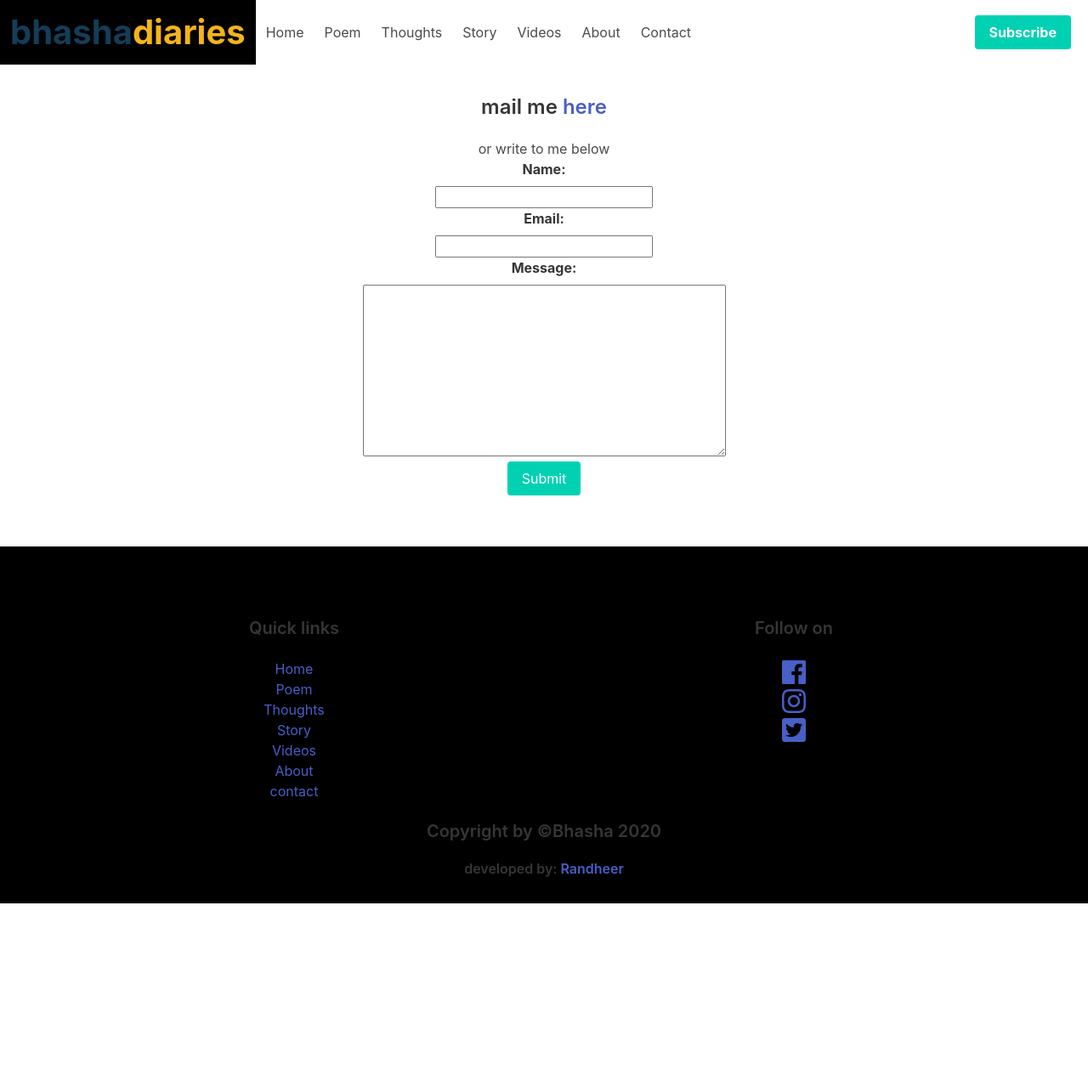
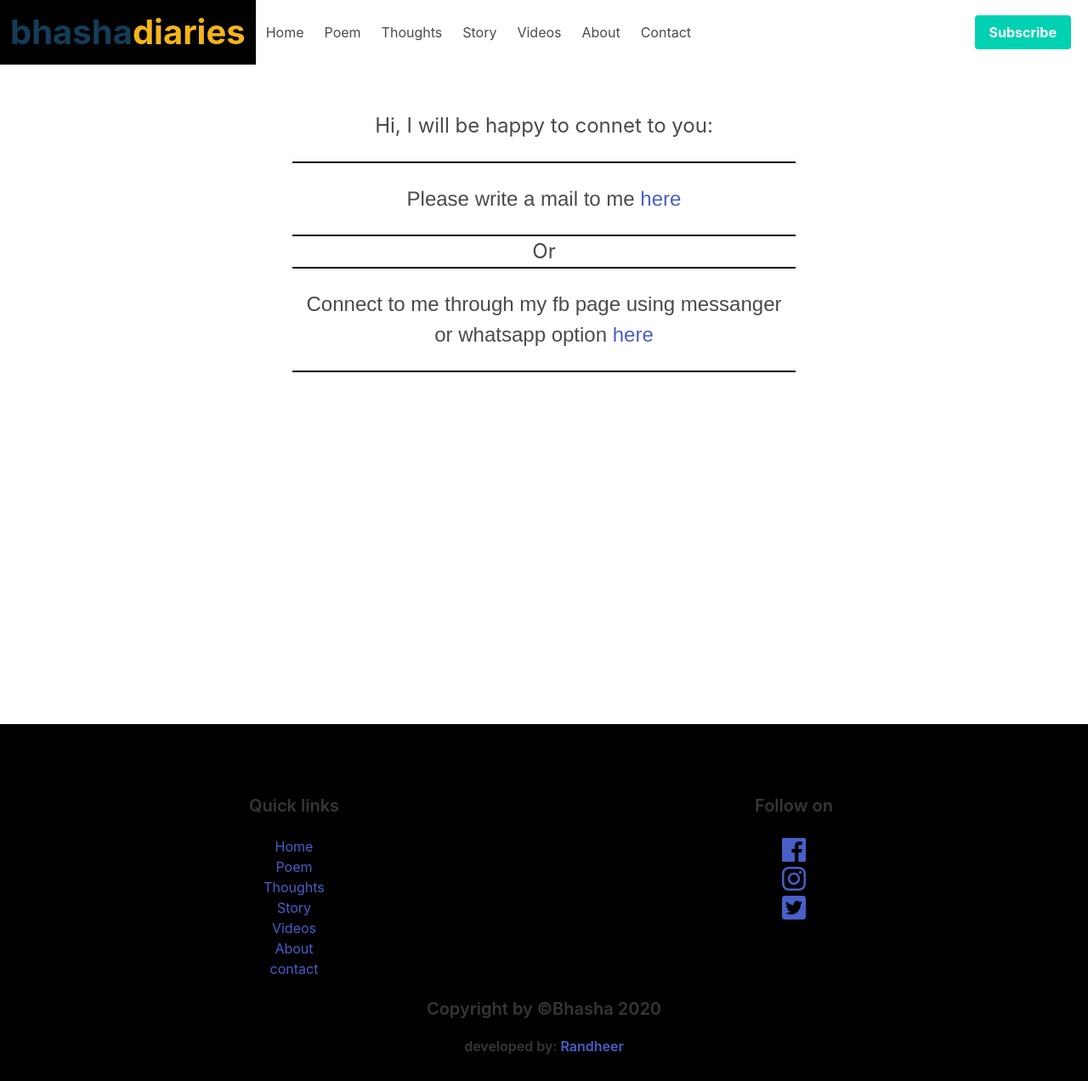
Before and after one commit to Krandheer/poetry, a Django app: page /contact/ in a window 1280 px wide. Shown: the whole page at 85% size. Before the commit the page ends 1063 px from the top, so only its background shows below. Run offline with Django 3.2, Linux system fonts and the light colour scheme; some libraries are stand-ins or nearby versions.

Commit message:
contact page done

```diff
--- a/blog/forms.py
+++ b/blog/forms.py
@@ -1,18 +1,18 @@
 from django import forms
 from .models import Comment
 
-class ContactForm(forms.Form):
-	name = forms.CharField(required = True, widget=forms.TextInput(attrs={
-		'class':'control'
-		}))
-	email = forms.EmailField(required = True, widget=forms.EmailInput(attrs={
-		'class':'control'
-		}))
-	message = forms.CharField(required = True,
-							widget=forms.Textarea(attrs={
-								'class':'control'
-								})
-							)
+# class ContactForm(forms.Form):
+# 	name = forms.CharField(required = True, widget=forms.TextInput(attrs={
+# 		'class':'control'
+# 		}))
+# 	email = forms.EmailField(required = True, widget=forms.EmailInput(attrs={
+# 		'class':'control'
+# 		}))
+# 	message = forms.CharField(required = True,
+# 							widget=forms.Textarea(attrs={
+# 								'class':'control'
+# 								})
+# 							)
 
 
 class CommentForm(forms.ModelForm):
--- a/blog/templates/blog/contact_page.html
+++ b/blog/templates/blog/contact_page.html
@@ -2,24 +2,25 @@
 
 {% block content %}
 
-	<section class="section" style="text-align: center;">
-		<div class="conainer">
-			<form method="POST" style="padding:12px">{% csrf_token %}
-			<p class="title is-4">mail me <a href="mailto:bhaskarpandey003@gmail.com">here</a></p>
-			<p>or write to me below</p>
-			<div class="control" style="text-align: center;">
-				{%for field in form%}
-					<div class="label">{{field.label_tag}}</div>
-					{{field}}
-				{%endfor%}
-			</div>
-
-			<!-- {{ form.as_p }} -->
-
-			<div class="control" style="text-align: center;">
-    			<button class="button is-primary">Submit</button>
-  			</div>
-		</form>
+	<section class="section" style="text-align: center; height: auto; min-height: 100vh;">
+		<div class="conainer" style="margin-top: 30px;">
+			<p style="font-size: 24px;">Hi, I will be happy to connet to you:</p>
+			<br>
+			<hr style="border:1px solid black; width: 50%; margin:auto;">
+			<br>
+			<p style="font-family:helvetica; font-size: 24px;">Please write a mail to me <a href="mailto:bhaskarpandey003@gmail.com">here</a></p>
+			<br>
+			<hr style="border:1px solid black; width: 50%; margin:auto;">
+			<p style="font-size: 24px"> Or </p>
+			<hr style="border:1px solid black; width: 50%; margin:auto;">
+			<br>
+			<p style="font-family: arial; font-size: 24px;">Connect to me through my fb page using messanger <br> or whatsapp option
+				<a href="https://www.facebook.com/bhaskarpandey806/">
+					here
+				</a>
+			</p>
+			<br>
+			<hr style="border:1px solid black; width: 50%; margin:auto;">
 		</div>
 	</section>
 
--- a/blog/templates/blog/home.html
+++ b/blog/templates/blog/home.html
@@ -63,8 +63,7 @@
 			<div class="column" style="text-align: center;">
 				<div><h1 class="title is-2"><span id="b">bhasha</span><span id="d">diaries<span></h1>
 				</div>
-				<br>
-				<p style="font-size: 20px;">एक संगम, मेरी भावनाओं, अनुभवों और विचारों का ।</p>
+				<p style="font-size: 18px;">एक संगम - मेरी भावनाओं, अनुभवों और विचारों का ।</p>
 				<br>
 				<p style="font-size: 20px;">यह पेज मेरी भावनाओं, अनुभवों और विचारों को शब्दों मे गढकर<br> आपके समक्ष रखने की एक कोशिश है।<br>
 					आशा करता हूँ इन भावों को आप तक पहुंचाने में सफल रहूँगा ।<br>
@@ -72,7 +71,6 @@
 					आपके अमूल्य विचार और  सुझावों के लिए मैं आपका आभारी रहूँगा ।
 				</p>
 			</div>
-
 
 		</div>
 
--- a/blog/views.py
+++ b/blog/views.py
@@ -2,7 +2,7 @@ from django.shortcuts import render, redirect, get_object_or_404
 from . models import Post, Comment
 from django.http import HttpResponse, HttpResponseRedirect
 from django.utils import timezone
-from .forms import ContactForm, CommentForm
+from .forms import CommentForm
 from django.db.models import Q
 
 
@@ -32,6 +32,7 @@ def post_detail(request, slug):
 				post = posts
 				)
 			comment.save()
+			form = CommentForm()
 	else:
 		form = CommentForm()
 
@@ -46,9 +47,5 @@ def post_detail(request, slug):
 
 #backend for receiving detail is yet to be set
 def contact_page(request):
-	form = ContactForm(request.POST or None)
-	context = { "form": form}
-	if form.is_valid():
-		print(form.cleaned_data)
-		form=ContactForm()
+	context = {}
 	return render(request, "blog/contact_page.html", context)
--- a/poetry/settings.py
+++ b/poetry/settings.py
@@ -10,7 +10,7 @@ SECRET_KEY = '_&zh6e2j!)aq$)zbu6rdlz5a&z_onxp_@w$7j)tzd+kp4t@!v9'
 # SECURITY WARNING: don't run with debug turned on in production!
 DEBUG = True
 
-ALLOWED_HOSTS = ['127.0.0.1', 'https://bhashadiaries.pythonanywhere.com/']
+ALLOWED_HOSTS = ['127.0.0.1', 'bhashadiaries.pythonanywhere.com']
 
 
 # Application definition
--- a/story/views.py
+++ b/story/views.py
@@ -17,6 +17,7 @@ def story_detail(request,slug):
 				body=form.cleaned_data['body'],
 				post=posts)
 			comment.save()
+			form = CommentForm()
 	else:
 		form=CommentForm()
 
--- a/thoughts/views.py
+++ b/thoughts/views.py
@@ -17,6 +17,7 @@ def thoughts_detail(request, slug):
 				body=form.cleaned_data['body'],
 				post=posts)
 			comment.save()
+			form = CommentForm()
 	else:
 		form=CommentForm()
 
```
Also changed, not shown: blog/templates/blog/post_list.html (+5 -2 lines).
